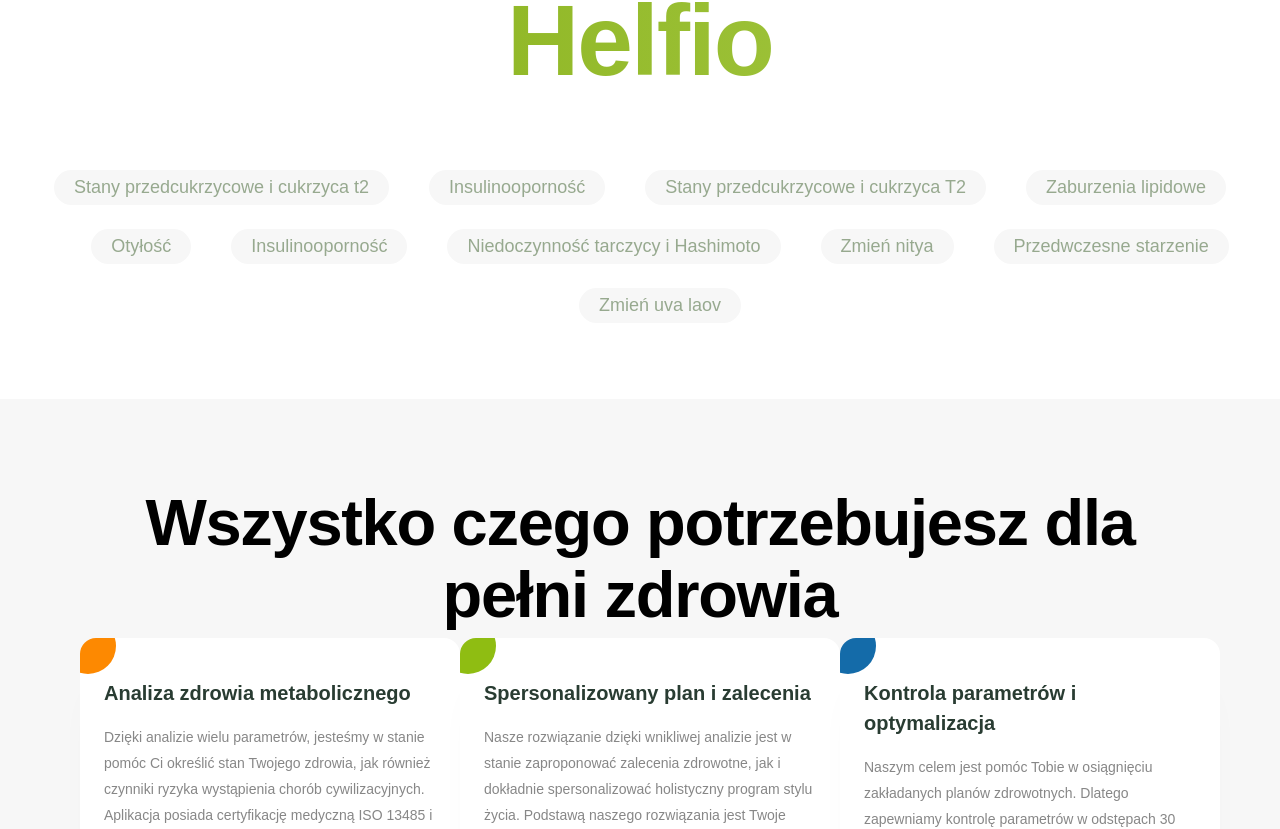
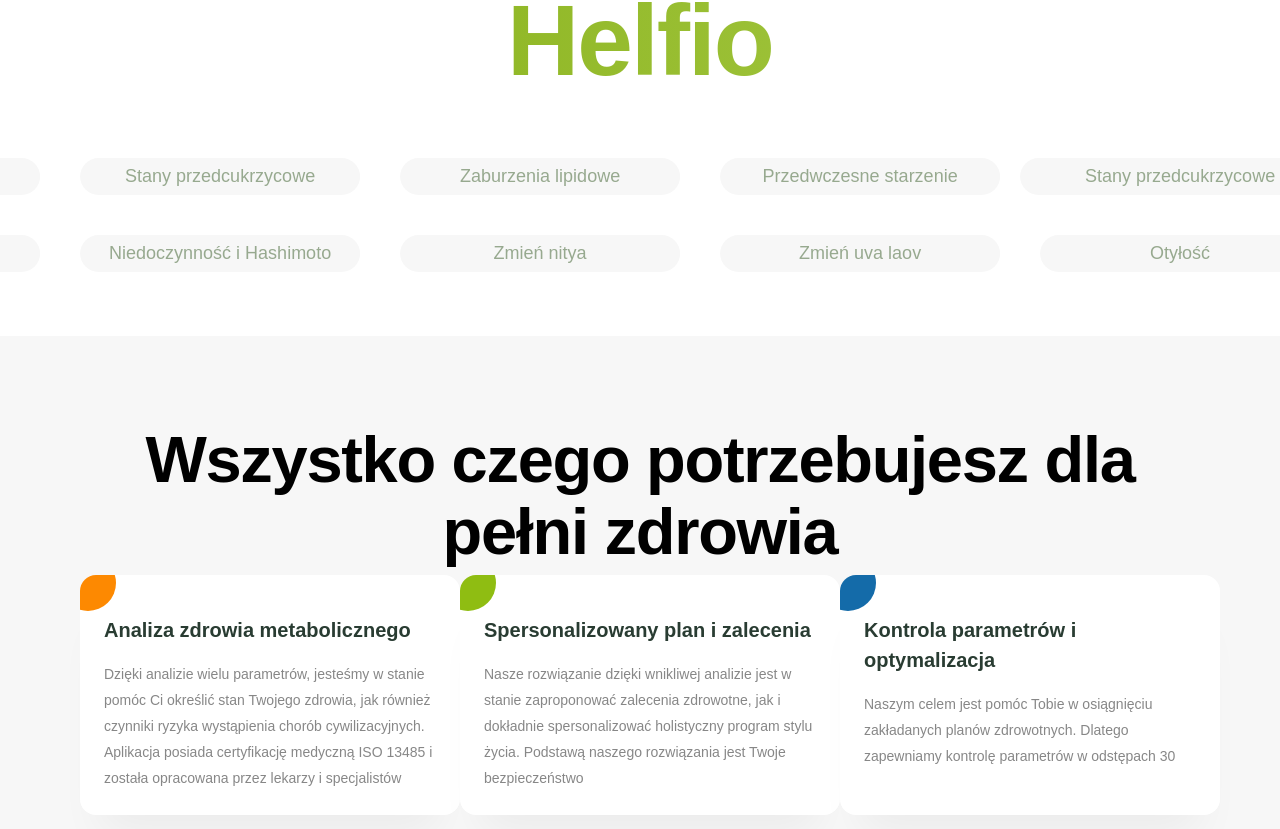
Before and after one commit to makadiyahardik/ui-webapp, a React (Create React App) app: page / in a window 1280 px wide. Shown: the part 3853-4682 px from the top of the page. Built offline with nearby package versions, Linux system fonts and the light colour scheme.

Commit message:
added infinity slider

```diff
--- a/src/Components/PlanSlider/PlanSlider.js
+++ b/src/Components/PlanSlider/PlanSlider.js
@@ -35,7 +35,38 @@
 
       </div>
     </div>,
+     <div className="md:flex flex md:flex-row flex-col-reverse justify-center items-center mx-auto w-full">
+     <div className="flex justify-center items-center md:w-1/2">
 
+       <div>
+         {' '}
+         <img
+           src="./assets/images/iphone14.png"
+           className="h-auto md:w-[800px] w-auto"
+           alt="iphone14"
+         />
+       </div>
+     </div>
+
+     <div className="flex justify-center items-center w-full md:w-1/2">
+       <div className="flex flex-col justify-start items-start">
+         <div>
+           <div className="font-bold text-[#CBCBCB] tracking-[-0.6px] md:tracking-[-1.3px] md:text-[65px] text-[35px] md:leading-[112px] ">
+             <h1>
+               Twój spersonalizowany
+               <br />
+               <span className="text-[#8FBD12]  ">Dzienny plan 2</span>{' '}
+             </h1>
+           </div>
+           <p className="font-medium text-secondary md:text-[18px] md:leading-[38px]   text-[16px] leading-[36px] mt-[2rem]">
+             Twoja spersonalizowana lista zadań, dzięki której poprawisz
+             zdrowie i będziesz cieszyć się dłuższym życiem
+           </p>
+         </div>
+       </div>
+
+     </div>
+   </div>,
   ];
   const responsive = {
     464: { items: 1 },
@@ -50,14 +81,14 @@
           mouseTracking
           items={items}
           responsive={responsive}
-          infinite={false}
-          disableDotsControls
+          infinite={true}
+
           renderPrevButton={() => {
             return (
               <div className="hidden md:flex p-4 absolute left-[-4%] top-[35%] cursor-pointer md:flex hidden">
                 <img
                   src="./assets/images/leftarrow.png"
-                  className="h-auto md:w-[4rem] w-auto"
+                  className="h-auto md:w-[3rem] w-auto"
                   alt="leftarrow"
                 />
               </div>
@@ -65,10 +96,10 @@
           }}
           renderNextButton={() => {
             return (
-              <div className="hidden md:flex p-4 absolute right-[4%] top-[35%] cursor-pointer md:flex hidden">
+              <div className="hidden md:flex p-4 absolute right-0 top-[35%] cursor-pointer md:flex hidden">
                 <img
                   src="./assets/images/rightarrow.png"
-                  className="h-auto md:w-[4rem] w-auto"
+                  className="h-auto md:w-[3rem] w-auto"
                   alt="rightarrow"
                 />
               </div>
--- a/src/Components/Problems/Problems.js
+++ b/src/Components/Problems/Problems.js
@@ -1,80 +1,129 @@
 import React from 'react';
+import AliceCarousel from 'react-alice-carousel';
+import 'react-alice-carousel/lib/alice-carousel.css';
+function Problems() {
 
-function Problems() {
-  return (
-    <div className="relative " id="Technology">
-      <div className="md:max-w-[1400px] mx-auto  justify-center items-center w-full relative  ">
-        <div className="flex flex-wrap justify-center items-center md:space-x-10 space-x-3 ">
+
+  const items1=[
     <div className="">
     <div className="flex justify-center items-center w-auto text-center  bg-[#F7F7F7] rounded-full p-2">
       <p className="text-[18px] font-normal leading-[19px] text-bgSeconday mx-3">
-                Stany przedcukrzycowe i cukrzyca t2
+        Stany przedcukrzycowe
       </p>
     </div>
-          </div>
-          <div className="my-3">
+  </div>,
+  <div className=" mx-5">
     <div className="flex justify-center items-center w-auto text-center  bg-[#F7F7F7] rounded-full p-2">
       <p className="text-[18px] font-normal leading-[19px] text-bgSeconday mx-3">
         Insulinooporność
       </p>
     </div>
-          </div>{' '}
-          <div className="my-3">
+  </div>,
+  <div className=" mx-5">
     <div className="flex justify-center items-center w-auto text-center  bg-[#F7F7F7] rounded-full p-2">
       <p className="text-[18px] font-normal leading-[19px] text-bgSeconday mx-3">
-                Stany przedcukrzycowe i cukrzyca T2
+        Stany przedcukrzycowe
       </p>
     </div>
-          </div>{' '}
-          <div className="my-3">
+  </div>,
+  <div className=" mx-5">
     <div className="flex justify-center items-center w-auto text-center  bg-[#F7F7F7] rounded-full p-2">
       <p className="text-[18px] font-normal leading-[19px] text-bgSeconday mx-3">
         Zaburzenia lipidowe
       </p>
     </div>
-          </div>{' '}
-          <div className="my-3">
+  </div>,
+
+  <div className=" mx-5">
+  <div className="flex justify-center items-center w-auto text-center  bg-[#F7F7F7] rounded-full p-2">
+    <p className="text-[18px] font-normal leading-[19px] text-bgSeconday mx-3">
+      Przedwczesne starzenie
+    </p>
+  </div>
+</div>
+  ]
+
+  const items2=[
+    <div className=" mx-5">
             <div className="flex justify-center items-center w-auto text-center  bg-[#F7F7F7] rounded-full p-2">
               <p className="text-[18px] font-normal leading-[19px] text-bgSeconday mx-3">
                 Otyłość
               </p>
             </div>
-          </div>{' '}
-          <div className="my-3">
+          </div>,
+          <div className=" mx-5">
             <div className="flex justify-center items-center w-auto text-center  bg-[#F7F7F7] rounded-full p-2">
               <p className="text-[18px] font-normal leading-[19px] text-bgSeconday mx-3">
                 Insulinooporność
               </p>
             </div>
-          </div>{' '}
-          <div className="my-3">
+          </div>,
+          <div className=" mx-5">
             <div className="flex justify-center items-center w-auto text-center  bg-[#F7F7F7] rounded-full p-2">
               <p className="text-[18px] font-normal leading-[19px] text-bgSeconday mx-3">
-                Niedoczynność tarczycy i Hashimoto
+                Niedoczynność  i Hashimoto
               </p>
             </div>
-          </div>{' '}
-          <div className="my-3">
+          </div>,
+          <div className=" mx-5">
             <div className="flex justify-center items-center w-auto text-center  bg-[#F7F7F7] rounded-full p-2">
               <p className="text-[18px] font-normal leading-[19px] text-bgSeconday mx-3">
                 Zmień nitya
               </p>
             </div>
-          </div>{' '}
-          <div className="my-3">
-            <div className="flex justify-center items-center w-auto text-center  bg-[#F7F7F7] rounded-full p-2">
-              <p className="text-[18px] font-normal leading-[19px] text-bgSeconday mx-3">
-                Przedwczesne starzenie
-              </p>
-            </div>
-          </div>{' '}
-          <div className="my-3">
+          </div>,<div className=" mx-5">
             <div className="flex justify-center items-center w-auto text-center  bg-[#F7F7F7] rounded-full p-2">
               <p className="text-[18px] font-normal leading-[19px] text-bgSeconday mx-3">
                 Zmień uva laov
               </p>
             </div>
-          </div>{' '}
+          </div>
+  ]
+
+  const responsive = {
+    464: { items: 3 },
+    768: { items: 3 },
+    1024: { items: 4 },
+  };
+  return (
+    <div className="relative " id="Technology">
+      <div className="md:max-w-[1400px] mx-auto  justify-center items-center w-full relative  ">
+        <div className="flex flex-wrap justify-center items-center md:space-x-10 space-x-3 ">
+
+        <AliceCarousel
+          mouseTracking
+          items={items1}
+          responsive={responsive}
+          infinite={true}
+          disableDotsControls
+          disableButtonsControls
+          autoPlay
+          autoPlayStrategy="none"
+          autoPlayInterval={2000}
+          animationDuration={2000}
+        />
+
+
+
+
+        </div>
+
+        <div className="flex mt-10 flex-wrap justify-center items-center md:space-x-10 space-x-3 ">
+
+         <AliceCarousel
+           mouseTracking
+           items={items2}
+           responsive={responsive}
+           infinite={true}
+           disableDotsControls
+           disableButtonsControls
+           autoPlay
+           autoPlayStrategy="none"
+           autoPlayInterval={2000}
+           animationDuration={2000}
+         />
+
+
 
 
          </div>
```
Lines whose indentation alone changed are shown as unchanged.
